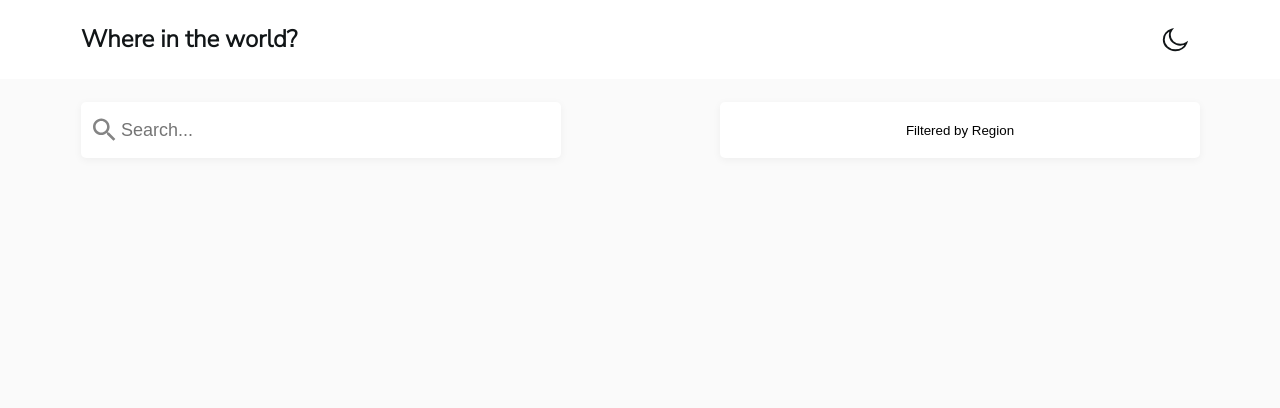
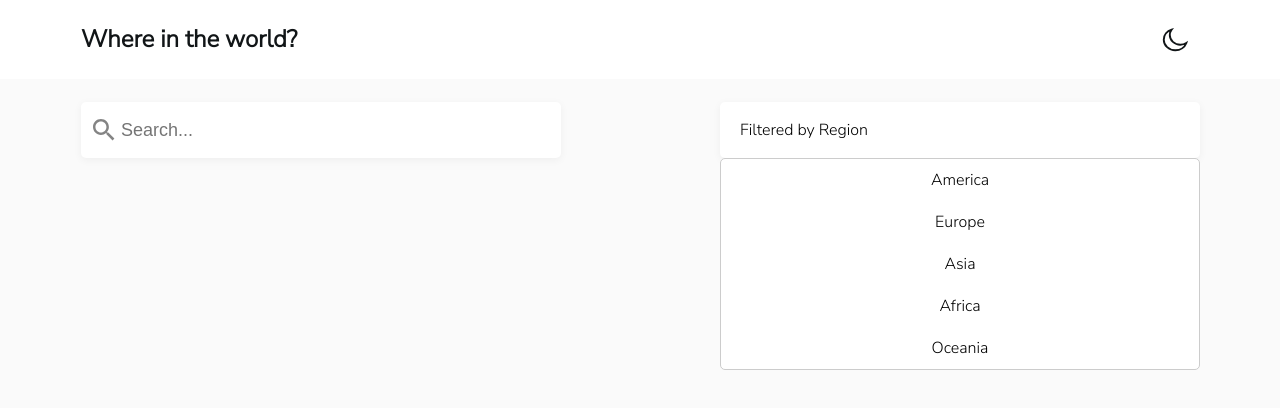
Before and after one commit to astarta16/rest-countries-api, a React (Vite) app: page / in a window 1280 px wide. Both pictures are taken after a click on the button "Filtered by Region". Shown: the top 408 px of the page. Built offline with nearby package versions, Linux system fonts and the light colour scheme.

Commit message:
add options in the filter button, correct styles

```diff
--- a/src/components/SearchFilter.tsx
+++ b/src/components/SearchFilter.tsx
@@ -1,9 +1,16 @@
 import styled from "styled-components";
 import SearchLoop from "../assets/search.svg";
 import { useThemeStore } from "./themeStore";
+import { useState } from "react";
 
 function SearchFilter() {
   const { darkMode } = useThemeStore();
+  const [showFilterOptions, setShowFilterOptions] = useState(false);
+  const filterOptions = ["America", "Europe", "Asia", "Africa", "Oceania"];
+
+  const handleFilterClick = () => {
+    setShowFilterOptions(!showFilterOptions);
+  };
 
   return (
     <SearchFilterContainer darkMode={darkMode}>
@@ -11,7 +18,16 @@ function SearchFilter() {
         <SearchInput type="text" placeholder="Search..." />
         <LoopImage src={SearchLoop} alt="Loop" />
       </SearchInputContainer>
-      <FilterButton>Filtered by Region</FilterButton>
+      <FilterButton onClick={handleFilterClick}>
+        Filtered by Region
+        {showFilterOptions && (
+          <FilterOptions>
+            {filterOptions.map((option, index) => (
+              <FilterOption key={index}>{option}</FilterOption>
+            ))}
+          </FilterOptions>
+        )}
+      </FilterButton>
     </SearchFilterContainer>
   );
 }
@@ -21,6 +37,7 @@ export default SearchFilter;
 const SearchFilterContainer = styled.div<{ darkMode: boolean }>`
   display: flex;
   justify-content: space-between;
+  align-items: center;
   padding: 23px 10px;
   background: ${(props) => (props.darkMode ? "#000" : "#FAFAFA")};
   color: ${(props) => (props.darkMode ? "#FAFAFA" : "#111517")};
@@ -38,9 +55,12 @@ const SearchInputContainer = styled.div`
   border-radius: 5px;
   background: #fff;
   box-shadow: 0px 2px 9px 0px rgba(0, 0, 0, 0.05);
-  margin-bottom: 30px;
   position: relative;
   flex-wrap: wrap;
+
+  @media (max-width: 768px) {
+    margin-bottom: 20px;
+  }
 `;
 
 const SearchInput = styled.input`
@@ -53,7 +73,7 @@ const SearchInput = styled.input`
 `;
 
 const LoopImage = styled.img`
-  width: 23px;
+  width: 22px;
   height: 24px;
   position: absolute;
   margin-left: 12px;
@@ -69,6 +89,36 @@ const FilterButton = styled.button`
   border: none;
   border-radius: 5px;
   background: #fff;
+  padding: 20px;
+  box-shadow: 0px 2px 9px 0px rgba(0, 0, 0, 0.05);
+  cursor: pointer;
+  position: relative;
+  display: flex;
+  align-items: center;
+  font-size: 16px;
+  font-weight: 400;
+  font-family: "Nunito Sans", sans-serif;
+  text-align: center;
+`;
+
+const FilterOptions = styled.div`
+  position: absolute;
+  top: 100%;
+  left: 0;
+  width: 100%;
+  background: #fff;
+  border: 1px solid #ccc;
+  border-radius: 5px;
+  display: flex;
+  flex-direction: column;
+  z-index: 2;
+`;
+
+const FilterOption = styled.div`
   padding: 10px;
-  box-shadow: 0px 2px 9px 0px rgba(0, 0, 0, 0.05);
+  cursor: pointer;
+
+  &:hover {
+    background-color: #f0f0f0;
+  }
 `;
```
Also changed, not shown: src/assets/Group 2.png (added).
